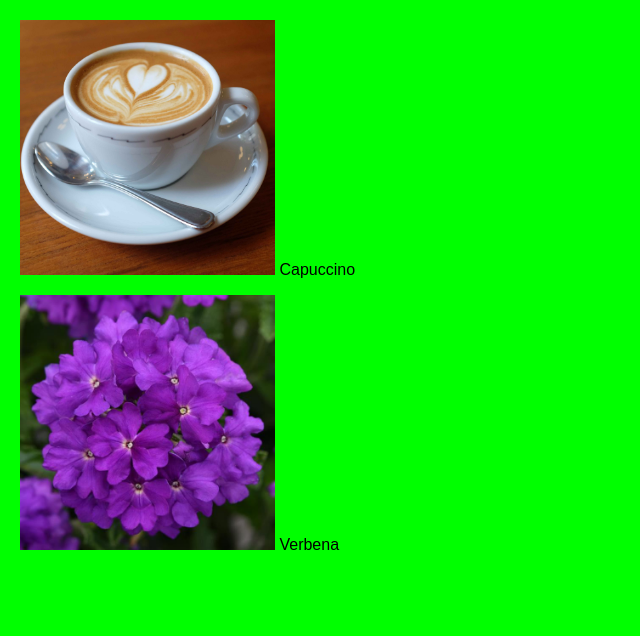
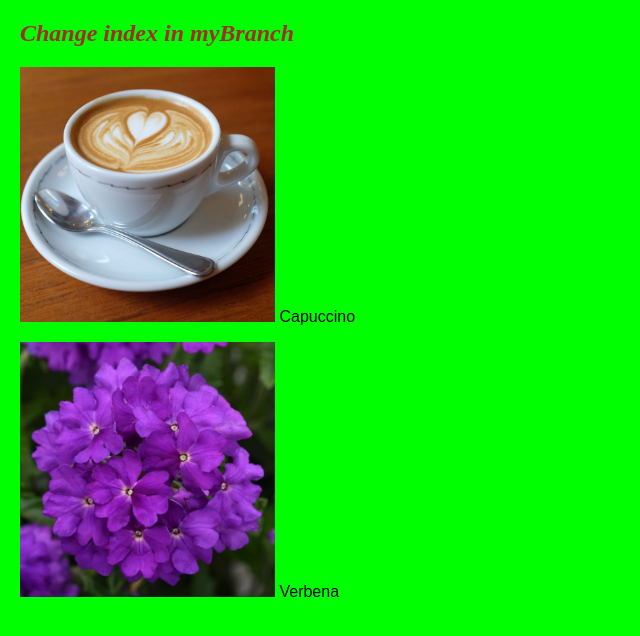
Before and after one commit to bastava-maryna/epam-lab, a plain HTML site: page Module2/index.html in a window 1280 px wide. Shown: the whole page, without its empty margins (0-640 px from the left). Drawn offline with Linux system fonts and the light colour scheme.

Commit message:
change index.html in myBranch

```diff
--- a/Module2/index.html
+++ b/Module2/index.html
@@ -6,6 +6,8 @@
   <title>Image</title>
  </head>
  <body>
+
+  <h2>Change index in myBranch</h2>
 
   <p><img src="images1/capuccino.jpg"
   width="255" height="255" alt="Capuccino image">
```
